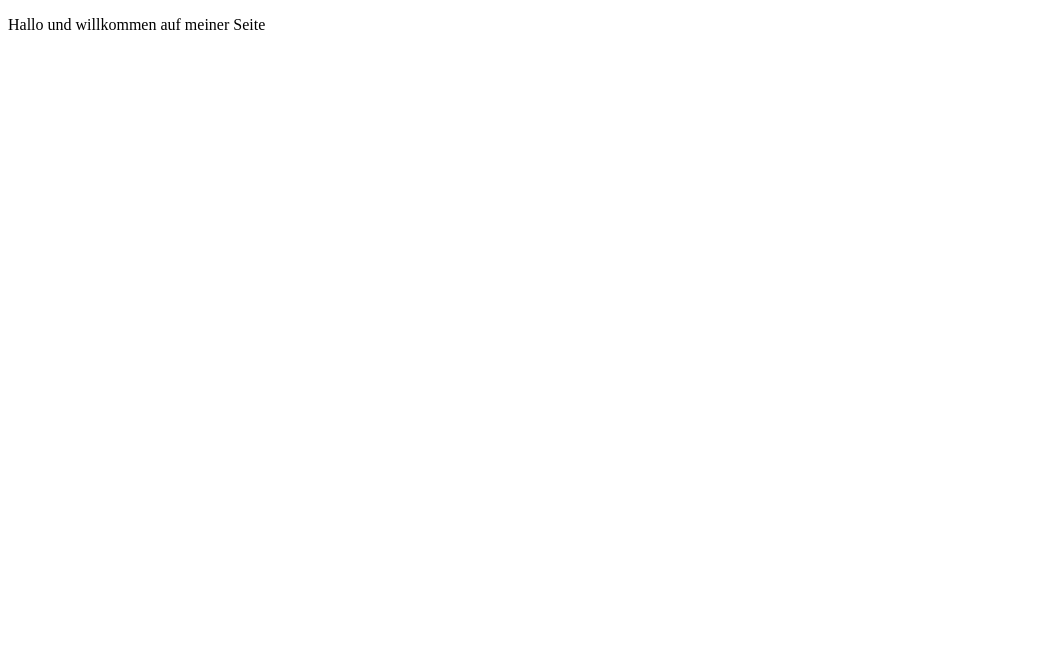
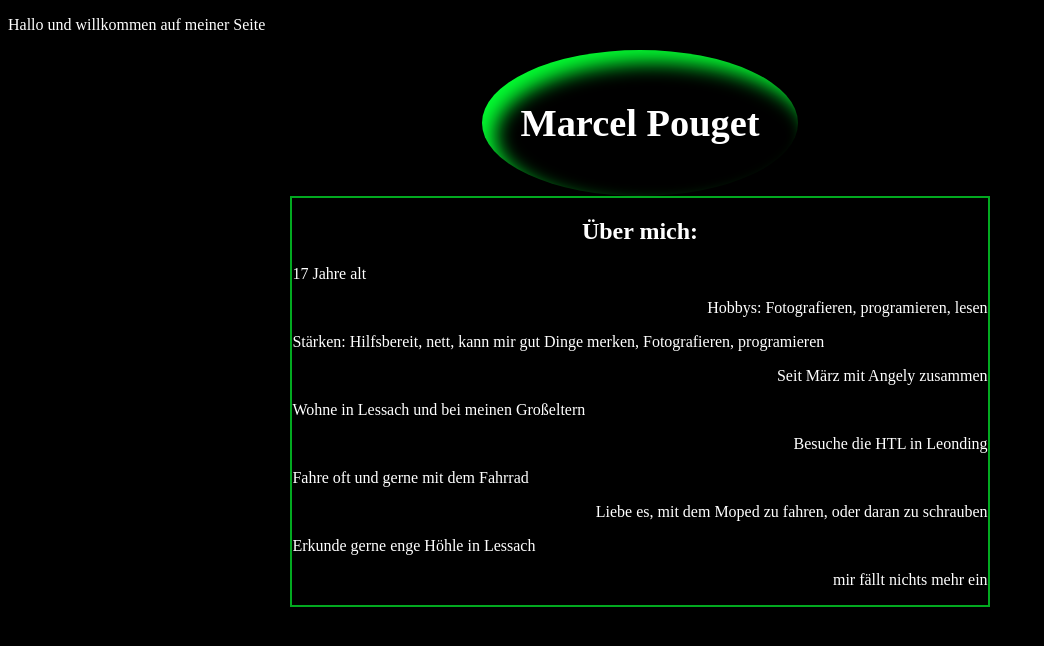
Before and after one commit to Zwerg95/Zwerg95.github.io, a plain HTML site: page index.html in a window 1280 px wide. Shown: the whole page, without its empty margins (0-1044 px from the left). Drawn offline with Linux system fonts and the light colour scheme.

Commit message:
Add files via upload

```diff
--- a/index.html
+++ b/index.html
@@ -1,15 +1,60 @@
 <!DOCTYPE html>
-<html lang="en">
+<html lang="de">
 
 <head>
     <meta charset="UTF-8">
     <meta name="viewport" content="width=device-width, initial-scale=1.0">
     <meta http-equiv="X-UA-Compatible" content="ie=edge">
-    <title>Document</title>
+    <title>Ueber mich</title>
+    <link rel="stylesheet" type="text/css" href="style.css" media="screen" />
+
 </head>
 
 <body>
     <p>Hallo und willkommen auf meiner Seite</p>
+
+    <header>
+        <h1>Marcel Pouget</h1>
+    </header>
+
+    <main>
+        <div>
+            <h2>Über mich:</h2>
+            <div class="links">
+                <p>17 Jahre alt</p>
+            </div>
+            <div class="rechts">
+                <p>Hobbys: Fotografieren, programieren, lesen</p>
+            </div>
+            <div class="links">
+                <p>Stärken: Hilfsbereit, nett, kann mir gut Dinge merken, Fotografieren, programieren</p>
+            </div>
+            <div class="rechts">
+                <p>Seit März mit Angely zusammen</p>
+            </div>
+
+            <div class="links">
+                <p>Wohne in Lessach und bei meinen Großeltern</p>
+            </div>
+            <div class="rechts">
+                <a href="https://www.htl-leonding.at/">Besuche die HTL in Leonding</a>
+            </div>
+
+            <div class="links">
+                <p>Fahre oft und gerne mit dem Fahrrad</p>
+            </div>
+            <div class="rechts">
+                <p>Liebe es, mit dem Moped zu fahren, oder daran zu schrauben</p>
+            </div>
+            <div class="links">
+                <p>Erkunde gerne enge Höhle in Lessach</p>
+            </div>
+            <div class="rechts">
+                <p>mir fällt nichts mehr ein</p>
+            </div>
+        </div>
+    </main>
+
 </body>
 
 </html>
--- /dev/null
+++ b/style.css
@@ -0,0 +1,47 @@
+body {
+    background-color: black;
+    color: white;
+}
+
+main {
+    width: 55%;
+    text-align: center;
+    margin: auto;
+    border: 0.2vw solid rgba(3, 252, 49, 0.671);
+}
+
+header {
+    text-align: center;
+    box-shadow: 1vw 1vw 1.5vw rgba(3, 252, 48, 1.0) inset;
+    width: 25%;
+    margin: auto;
+    border-radius: 100%;
+    padding-top: 2%;
+    padding-bottom: 2%;
+}
+
+h1 {
+    font-size: 3vw;
+}
+
+.rechts {
+    text-align: right;
+}
+
+.links {
+    text-align: left;
+}
+
+a {
+    color: white;
+    text-decoration: none;
+}
+
+
+/**
+<p>Ich fahre gerne mit dem Moped oder Fahrrad durch die Gegend, <br> lese gerne dicke und lange Bücher und Fotografiere gerne <br> mit meiner Kamera. Ich programmiere gerne kleine Spaß Programme,<br> oder bearbeite Fotos. Meine Stärken liegen
+                in der Fotografie, ich <br> bin aber auch gut in Handwerklichen Dingen, wie Mopeds reparieren, <br> oder einfache Sachen aus Holz bauen/sägen. Ich selber bin ein hilfsbereiter <br> und immer gut aufgelegter Mensch. Ich helfe gerne Menschen,
+                und versuche, <br> immer höflich und nett zu sein. Ich höre gerne Musik, oder bin oft draußen in der Natur.<br>Manchmal mache ich auch gefährliche oder leichtisnnige Sachen. Am Samstag, dem 18.1. <br>bin ich mit meinem Bruder in eine Höhle
+                gekrochen, welche nur 50 cm hoch ist, <br>und bei der der Boden von Wasser bedeckt ist. <br>Ich bin seit März mit meiner Freundinn Angely zusammnen, <br> und man sieht sie des öfteren auf Bilder, dich ich von ihr gemacht habe. </p>
+            <a href="https://www.htl-leonding.at/">Ich besuche zur Zeit die HTL in Leonding.</a>
+*/
```
Also changed, not shown: 1 other file.
